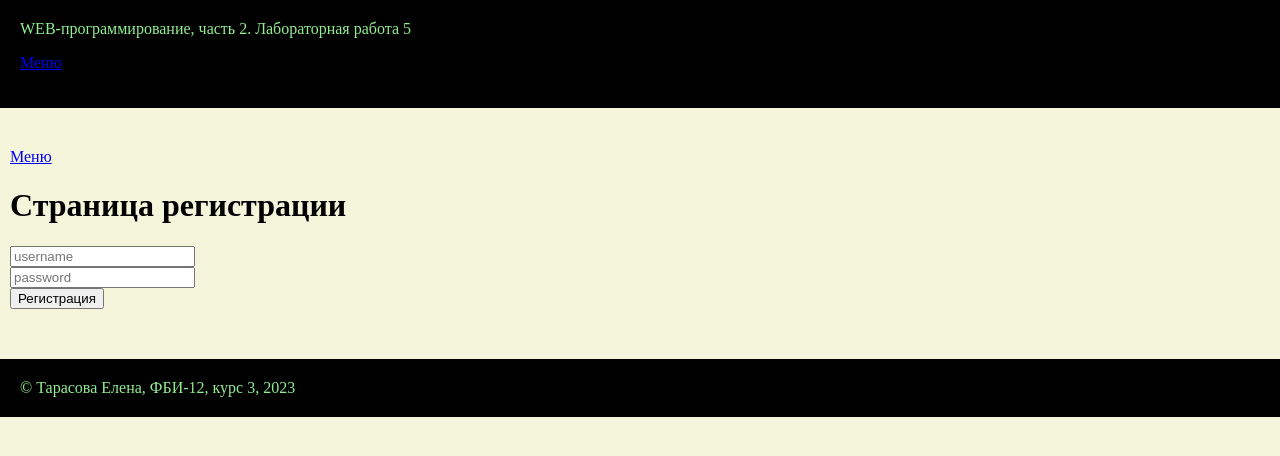
After one commit to Leeeeennaa/web-programming-labs2, a Flask app: template templates/register.html in a window 1280 px wide. The commit adds this page. Shown: the top 456 px of the page. Run offline with Flask 3, Linux system fonts and the light colour scheme; the template is opened without the code that fills it, so the values that code supplies are empty.

Commit message:
Лабораторная работа 5

```diff
--- /dev/null
+++ b/templates/register.html
@@ -0,0 +1,24 @@
+{% extends "base.html" %}
+
+{% block lab %}Лабораторная работа 5
+<p>
+    <a href="/menu">Меню</a>
+</p>
+
+{% endblock %}
+
+{% block main %}
+    <form method="POST">
+        <h1>Страница регистрации</h1>
+        <div>
+            <input type="text" name="username" placeholder="username">
+        </div>
+
+        <div>
+            <input type="text" name="password" placeholder="password">
+        </div>
+        <button type="submit">Регистрация</button>
+
+        <span style="color: red;"> {{ errors }} </span>
+    </form>
+{% endblock %}
```
Also changed, not shown: templates/lab5.html (+5 -2 lines).
